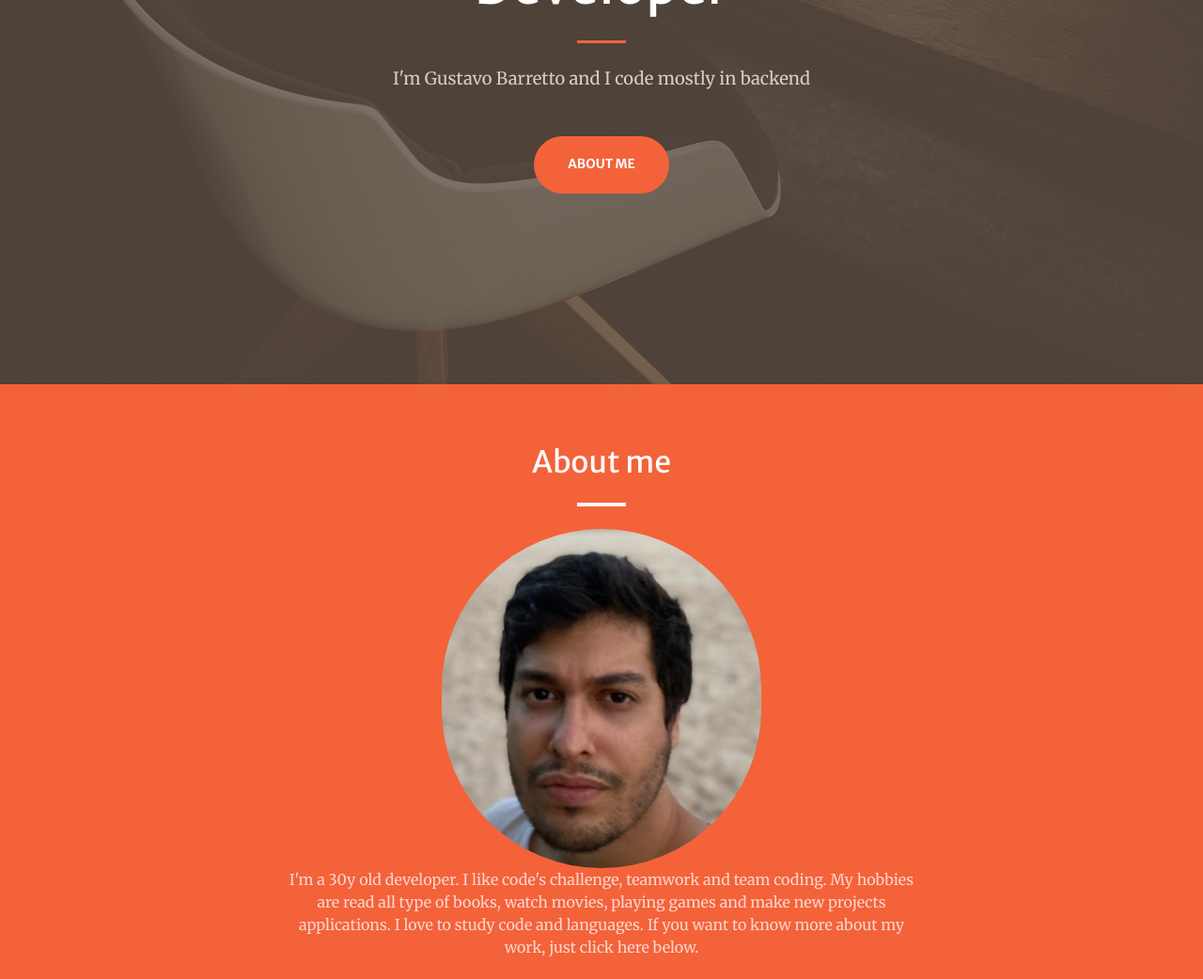
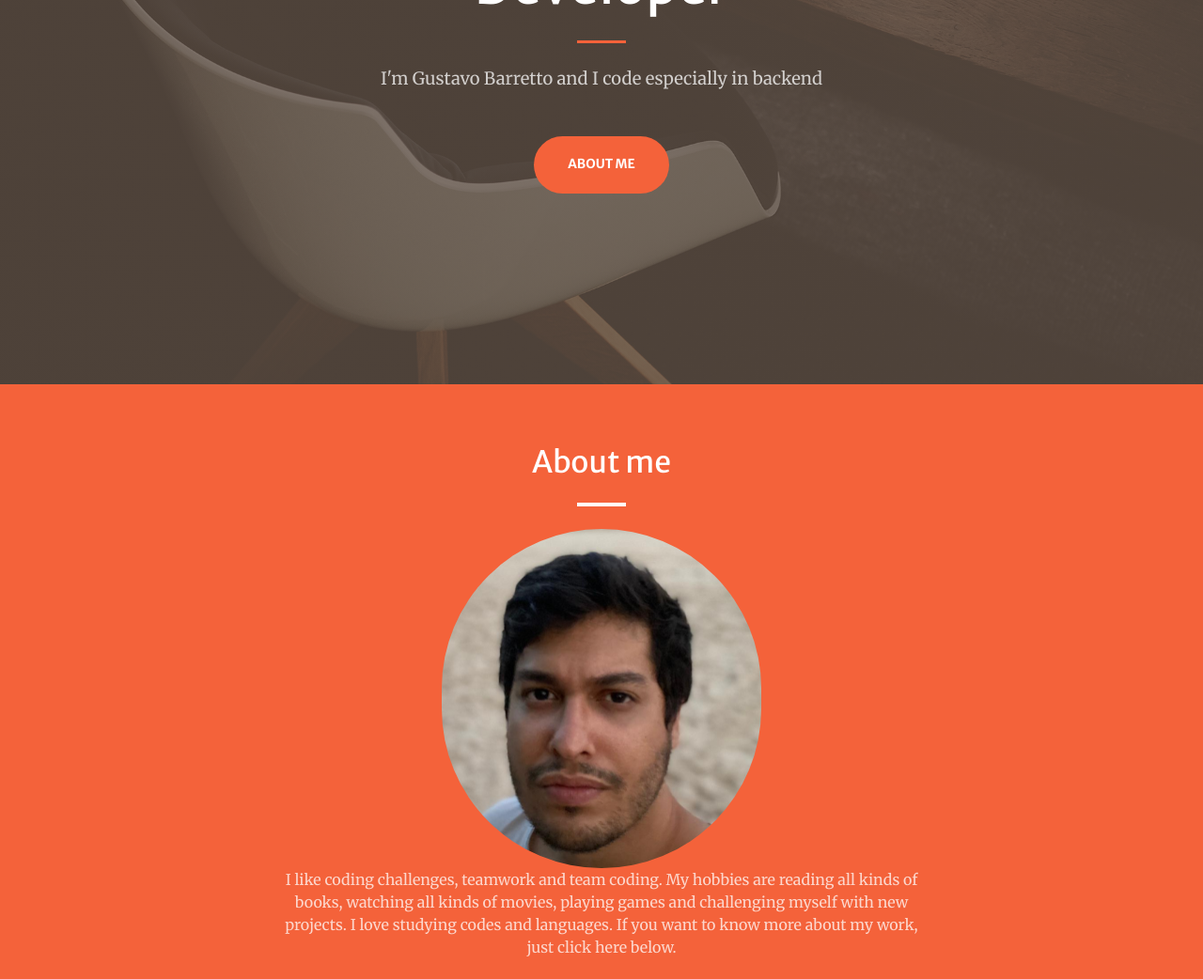
Before and after one commit to gustavobarretto/portfolio, a React (Create React App) app: page / in a window 1280 px wide. Shown: the part 391-1433 px from the top of the page at 94% size. Built offline with nearby package versions, Linux system fonts and the light colour scheme.

Commit message:
adjusting text

```diff
--- a/src/components/About/index.jsx
+++ b/src/components/About/index.jsx
@@ -11,9 +11,11 @@ export const About = () => {
                         <h2 className="text-white mt-0">About me</h2>
                         <hr className="divider divider-light" />
                         <img className="img-fluid col-6" src={profile} alt="" />
-                        <p className="text-white-75 mb-4">I'm a 30y old developer. I like code's challenge, teamwork and team coding.
-                        My  hobbies are read all type of books, watch movies, playing games and make new projects applications.
-                        I love to study code and languages. If you want to know more about my work, just click here below.</p>
+                        <p className="text-white-75 mb-4">I like coding challenges, teamwork and team coding.
+                         My hobbies are reading all kinds of books, watching all kinds of movies, playing games
+                         and challenging myself with new projects.
+                         I love studying codes and languages.
+                         If you want to know more about my work, just click here below.</p>
                         <a className="btn btn-light btn-xl" href="#services">Tools and Frameworks</a>
                     </div>
                 </div>
--- a/src/components/Header/index.jsx
+++ b/src/components/Header/index.jsx
@@ -14,7 +14,7 @@ export const Header = () => {
                         <hr className="divider" />
                     </div>
                     <div className="col-lg-8 align-self-baseline">
-                        <p className="text-white-75 mb-5">I'm Gustavo Barretto and I code mostly in backend</p>
+                        <p className="text-white-75 mb-5">I'm Gustavo Barretto and I code especially in backend</p>
                         <a className="btn btn-primary btn-xl" href="#about">About Me</a>
                     </div>
                 </div>
```
